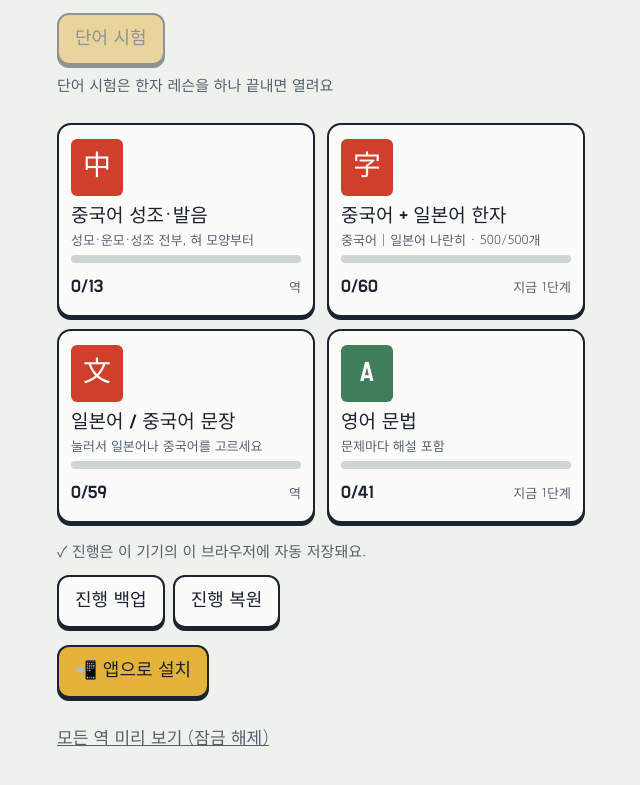
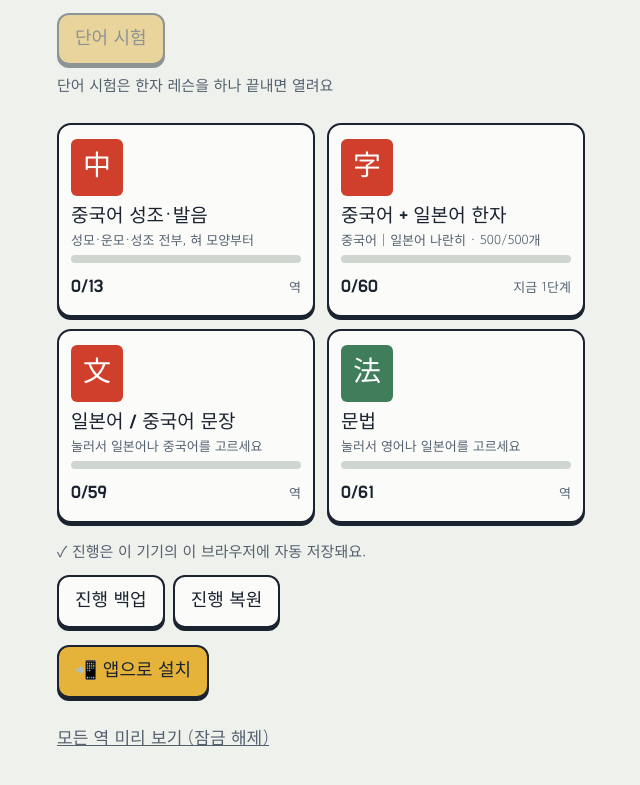
Before and after one commit to dyson-git/lang-quest, a plain HTML site: page index.html in a window 1280 px wide. Shown: the part 155-940 px from the top of the page, without its empty margins (319-959 px from the left). Drawn offline with Linux system fonts and the light colour scheme.

Commit message:
문법 묶음: 영어/일본어 기초문법 선택, 일본어 기초문법 20레슨 추가
Co-Authored-By: Claude Sonnet 5.5 <noreply@anthropic.com>

```diff
--- /dev/null
+++ b/data/jg.js
@@ -0,0 +1,163 @@
+// 일본어 기초문법. 영어 문법 레슨(EN_LESSONS)과 같은 모양: { id, title, intro, quiz: [{ q, c, a, x }] }
+window.JG_LESSONS = [
+  { id: "g1", title: "1단계 · 〜です (A는 B입니다)", intro: "일본어 문장은 'A は B です'. 은/는은 は(와로 읽음), 입니다는 です. 의문문은 끝에 か를 붙입니다.",
+    quiz: [
+      { q: "저는 학생입니다. → わたし___ がくせいです。", c: ["は", "を", "に"], a: 0, x: "'~은/는'은 は. 글자는 は지만 소리는 'wa'." },
+      { q: "'입니다'에 해당하는 말은?", c: ["です", "ます", "ない"], a: 0, x: "명사 뒤에 붙는 정중한 '~입니다'는 です." },
+      { q: "학생입니까? → がくせいです___", c: ["よ", "か", "ね"], a: 1, x: "문장 끝에 か를 붙이면 질문이 됩니다. 물음표는 없어도 됩니다." },
+      { q: "'~이/가 아닙니다'는? → がくせい___", c: ["じゃ ありません", "です か", "ます"], a: 0, x: "명사의 부정은 じゃ ありません (딱딱하게는 では ありません)." },
+      { q: "'저는 한국인입니다'로 맞는 것은?", c: ["わたしは かんこくじんです", "わたしを かんこくじんです", "わたしは かんこくじんます"], a: 0, x: "は + 명사 + です. ます는 동사 뒤에 붙습니다." }
+    ] },
+  { id: "g2", title: "1단계 · 조사 は / が / を / の", intro: "조사는 명사 뒤에 붙어 역할을 알려줍니다. は(주제), が(주어·대상), を(목적어), の(~의).",
+    quiz: [
+      { q: "물을 마십니다 → みず___ のみます。", c: ["を", "が", "の"], a: 0, x: "마시는 대상(목적어)에는 を. 소리는 'o'." },
+      { q: "저의 책 → わたし___ ほん", c: ["は", "の", "を"], a: 1, x: "'~의'는 の. わたしの ほん." },
+      { q: "고양이가 있습니다 → ねこ___ います。", c: ["が", "を", "の"], a: 0, x: "존재를 말할 때 있는 것은 が로 나타냅니다." },
+      { q: "책을 읽습니다 → ほん___ よみます。", c: ["の", "を", "は"], a: 1, x: "읽는 대상이므로 を." },
+      { q: "'오늘은 덥다'의 '은'은? → きょう___ あつい。", c: ["は", "を", "へ"], a: 0, x: "화제를 꺼내는 '~은/는'은 は." }
+    ] },
+  { id: "g3", title: "1단계 · これ / それ / あれ / どれ", intro: "이것·그것·저것·어느 것. 말하는 사람과 듣는 사람 중 누구에게 가까운가로 나뉩니다.",
+    quiz: [
+      { q: "이것은 뭐예요? → ___は なんですか。(내 가까이)", c: ["これ", "それ", "あれ"], a: 0, x: "말하는 사람 가까이에 있는 것은 これ." },
+      { q: "상대방 가까이에 있는 것은?", c: ["これ", "それ", "あれ"], a: 1, x: "듣는 사람 쪽은 それ." },
+      { q: "둘 다에게서 먼 것은?", c: ["あれ", "それ", "どれ"], a: 0, x: "양쪽 모두에게서 먼 것은 あれ." },
+      { q: "'어느 것'은?", c: ["どれ", "どこ", "だれ"], a: 0, x: "どれ=어느 것, どこ=어디, だれ=누구." },
+      { q: "'이 책'처럼 명사를 꾸밀 때는? → ___ ほん", c: ["これ", "この", "ここ"], a: 1, x: "명사 앞에서는 この·その·あの·どの. これ는 단독으로만 씁니다." }
+    ] },
+  { id: "g4", title: "1단계 · 동사 〜ます (정중형)", intro: "일본어 동사는 끝에 ます를 붙이면 정중한 말이 됩니다. 부정은 ません, 의문은 か.",
+    quiz: [
+      { q: "먹습니다 → たべ___", c: ["ます", "です", "ない"], a: 0, x: "동사 정중형은 ます. たべます." },
+      { q: "먹지 않습니다 → たべ___", c: ["ません", "じゃ ありません", "ません か"], a: 0, x: "동사의 부정 정중형은 ません." },
+      { q: "갑니까? → いき___", c: ["ますか", "ですか", "ませんか"], a: 0, x: "ます + か. いきますか." },
+      { q: "ます는 어디에 붙나요?", c: ["동사", "명사", "い형용사"], a: 0, x: "명사엔 です, 동사엔 ます." },
+      { q: "'가지 않습니다'로 맞는 것은?", c: ["いきません", "いきじゃ ありません", "いきないです"], a: 0, x: "いきます의 부정은 いきません." }
+    ] },
+  { id: "g5", title: "1단계 · い형용사", intro: "끝이 い로 끝나는 형용사. 그대로 명사를 꾸미고, 정중하게는 뒤에 です. 부정은 い를 くない로.",
+    quiz: [
+      { q: "맛있습니다 → おいし___", c: ["いです", "ですい", "なです"], a: 0, x: "おいしい + です. い형용사는 い를 지우지 않고 です를 붙입니다." },
+      { q: "맛있지 않습니다 → おいし___", c: ["くないです", "じゃないです", "ないです"], a: 0, x: "い를 くない로: おいしくないです." },
+      { q: "'비싼 책' → ___ ほん", c: ["たかい", "たかな", "たかく"], a: 0, x: "い형용사는 그대로 명사 앞에 옵니다. たかい ほん." },
+      { q: "'좋다'의 부정은? (불규칙)", c: ["よくない", "いくない", "よいない"], a: 0, x: "いい는 활용할 때 よい 기반: よくない." },
+      { q: "다음 중 い형용사는?", c: ["あつい", "きれい", "しずか"], a: 0, x: "きれい는 い로 끝나지만 な형용사. あつい(덥다)가 い형용사." }
+    ] },
+  { id: "g6", title: "2단계 · 장소 조사 に / で / へ", intro: "に는 도착점·존재 위치·시각, で는 행동이 일어나는 장소·수단, へ는 방향(へ는 'e'로 읽음).",
+    quiz: [
+      { q: "학교에 갑니다 → がっこう___ いきます。", c: ["に", "で", "を"], a: 0, x: "가는 도착점은 に (へ도 가능)." },
+      { q: "도서관에서 공부합니다 → としょかん___ べんきょうします。", c: ["で", "に", "が"], a: 0, x: "행동이 일어나는 장소는 で." },
+      { q: "버스로 갑니다 → バス___ いきます。", c: ["で", "に", "を"], a: 0, x: "수단·도구도 で." },
+      { q: "7시에 일어납니다 → しちじ___ おきます。", c: ["に", "で", "へ"], a: 0, x: "시각을 가리킬 때는 に." },
+      { q: "방향 조사 へ의 읽는 법은?", c: ["え(e)", "へ(he)", "お(o)"], a: 0, x: "조사로 쓰일 때 へ는 'e'로 읽습니다." }
+    ] },
+  { id: "g7", title: "2단계 · あります / います (있다)", intro: "생물(사람·동물)은 います, 물건·식물은 あります. 있는 것은 が로 나타냅니다.",
+    quiz: [
+      { q: "고양이가 있습니다 → ねこが ___", c: ["います", "あります", "です"], a: 0, x: "동물은 います." },
+      { q: "책상이 있습니다 → つくえが ___", c: ["あります", "います", "ですます"], a: 0, x: "물건은 あります." },
+      { q: "'~에 있다' 장소를 나타내는 조사는? → こうえん___ います。", c: ["に", "で", "を"], a: 0, x: "존재하는 장소는 に." },
+      { q: "'없습니다'(물건)는?", c: ["ありません", "いません", "ないです"], a: 0, x: "あります의 부정은 ありません. (ないです도 가능)" },
+      { q: "'친구가 없습니다'는?", c: ["ともだちが いません", "ともだちが ありません", "ともだちを いません"], a: 0, x: "사람이므로 いません. 주어 조사는 が." }
+    ] },
+  { id: "g8", title: "2단계 · 과거형 (〜ました / 〜でした)", intro: "동사는 ます→ました, 명사는 です→でした. 부정 과거는 ませんでした / じゃ ありませんでした.",
+    quiz: [
+      { q: "먹었습니다 → たべ___", c: ["ました", "ます", "ません"], a: 0, x: "과거 정중형은 ました." },
+      { q: "가지 않았습니다 → いき___", c: ["ませんでした", "ましたない", "ませんした"], a: 0, x: "부정 과거: ませんでした." },
+      { q: "어제는 비였습니다 → きのうは あめ___", c: ["でした", "です", "ました"], a: 0, x: "명사 과거는 でした." },
+      { q: "'학생이 아니었습니다'는? → がくせい___", c: ["じゃ ありませんでした", "ませんでした", "じゃ ありません"], a: 0, x: "명사 부정 과거는 じゃ ありませんでした." },
+      { q: "'봤습니다'의 정중 과거형은? (みます)", c: ["みました", "みでした", "みました です"], a: 0, x: "みます → みました." }
+    ] },
+  { id: "g9", title: "2단계 · な형용사", intro: "しずか・きれい처럼 명사 앞에서 な가 붙는 형용사. 정중형은 です, 부정은 じゃ ありません.",
+    quiz: [
+      { q: "조용한 방 → しずか___ へや", c: ["な", "の", "い"], a: 0, x: "な형용사는 명사 앞에서 な가 붙습니다." },
+      { q: "깨끗합니다 → きれい___", c: ["です", "いです", "くです"], a: 0, x: "な형용사 + です. い를 쓰지 않습니다." },
+      { q: "유명하지 않습니다 → ゆうめい___", c: ["じゃ ありません", "くないです", "ません"], a: 0, x: "な형용사 부정은 명사와 같이 じゃ ありません." },
+      { q: "'좋아하는 음식' → ___ たべもの", c: ["すきな", "すきい", "すきの"], a: 0, x: "すき는 な형용사: すきな たべもの." },
+      { q: "な형용사가 아닌 것은?", c: ["たかい", "べんり", "すてき"], a: 0, x: "たかい(높다/비싸다)는 い형용사." }
+    ] },
+  { id: "g10", title: "3단계 · て형으로 연결하기", intro: "て형은 동작을 이어 말하거나 부탁할 때 쓰는 기본형. ます형 규칙: 〜ます→〜て (ぐ·む·ぶ는 で).",
+    quiz: [
+      { q: "먹고 가다 → たべ___ いく", c: ["て", "た", "ます"], a: 0, x: "한 동작 뒤에 이어질 때는 て." },
+      { q: "かく(쓰다)의 て형은?", c: ["かいて", "かきて", "かって"], a: 0, x: "く로 끝나면 いて. かいて." },
+      { q: "のむ(마시다)의 て형은?", c: ["のんで", "のみて", "のって"], a: 0, x: "む·ぶ·ぬ는 んで. のんで." },
+      { q: "いく(가다)의 て형은? (예외)", c: ["いって", "いいて", "いきて"], a: 0, x: "いく는 예외로 いって." },
+      { q: "'~해 주세요'는? → みせ___ ください", c: ["て", "ます", "た"], a: 0, x: "て형 + ください = ~해 주세요." }
+    ] },
+  { id: "g11", title: "3단계 · 〜ている (하고 있다)", intro: "て형 + いる. 지금 진행 중인 동작이나 계속되는 상태를 나타냅니다.",
+    quiz: [
+      { q: "먹고 있습니다 → たべ___ います", c: ["て", "ない", "た"], a: 0, x: "たべています. て형 + います." },
+      { q: "'비가 내리고 있다'는?", c: ["あめが ふっている", "あめが ふる いる", "あめが ふって ある"], a: 0, x: "ふる의 て형 ふって + いる." },
+      { q: "'결혼했다(지금 상태)'는?", c: ["けっこんしている", "けっこんする", "けっこんした いる"], a: 0, x: "결과가 이어지는 상태도 〜ている." },
+      { q: "'살고 있다'는? (すむ)", c: ["すんでいる", "すみている", "すっている"], a: 0, x: "む → んで. すんでいる." },
+      { q: "일상 질문 '지금 뭐 하고 있어요?'는?", c: ["いま なにを していますか", "いま なにを しますか いる", "いま なにが していますか"], a: 0, x: "しています + か. 목적어에는 を." }
+    ] },
+  { id: "g12", title: "3단계 · 〜たい (하고 싶다)", intro: "ます형에서 ます를 빼고 たい를 붙이면 '하고 싶다'. たい는 い형용사처럼 활용합니다.",
+    quiz: [
+      { q: "먹고 싶다 → たべ___", c: ["たい", "たく", "ない"], a: 0, x: "ます형 어간 + たい: たべたい." },
+      { q: "가고 싶지 않다 → いき___", c: ["たくない", "ないたい", "たいない"], a: 0, x: "たい는 い형용사라서 い를 くない로: いきたくない." },
+      { q: "'물을 마시고 싶어요'의 조사는? → みず___ のみたいです", c: ["が / を", "に", "で"], a: 0, x: "〜たい 앞의 목적어는 を 또는 が." },
+      { q: "'가고 싶었다'는?", c: ["いきたかった", "いきたいだった", "いきたくた"], a: 0, x: "い형용사 과거: い → かった." },
+      { q: "〜たい를 쓸 수 있는 사람은 주로?", c: ["말하는 사람(나)", "제3자 아무나", "누구도 못 씀"], a: 0, x: "자기 바람을 말할 때 씁니다. 남의 바람은 〜たがっている." }
+    ] },
+  { id: "g13", title: "3단계 · 이유 から / ので, 부탁 てください", intro: "から·ので는 '~이니까', てもいいですか는 '~해도 되나요', てはいけません은 '~하면 안 됩니다'.",
+    quiz: [
+      { q: "비가 오니까 안 갑니다 → あめですから ___", c: ["いきません", "いきます", "いきたい"], a: 0, x: "이유(から) 뒤에 결과가 이어집니다." },
+      { q: "'~해도 됩니까?'는? → みて___ いいですか", c: ["も", "は", "が"], a: 0, x: "て형 + も いいですか." },
+      { q: "'여기서 사진을 찍으면 안 됩니다'는?", c: ["ここで とっては いけません", "ここで とっても いけません", "ここで とるは いけません"], a: 0, x: "て형 + は いけません = ~하면 안 됩니다." },
+      { q: "から와 ので의 차이로 맞는 것은?", c: ["ので가 더 부드럽고 정중하다", "から가 더 정중하다", "둘은 뜻이 반대다"], a: 0, x: "둘 다 이유를 말하지만 ので가 완곡해서 사과·부탁에 자주 쓰입니다." },
+      { q: "'조금 기다려 주세요'는?", c: ["ちょっと まって ください", "ちょっと まちます ください", "ちょっと まって です"], a: 0, x: "まつ의 て형 まって + ください." }
+    ] },
+  { id: "g14", title: "4단계 · 동사 세 종류와 사전형", intro: "동사는 1그룹(る 외로 끝남·일부 る), 2그룹(いる/える+る), 3그룹(する・くる). 사전형은 끝이 う단 소리.",
+    quiz: [
+      { q: "たべる(먹다)는 몇 그룹?", c: ["2그룹", "1그룹", "3그룹"], a: 0, x: "えるで 끝나는 대부분은 2그룹. ます형은 たべます." },
+      { q: "のむ(마시다)는 몇 그룹?", c: ["1그룹", "2그룹", "3그룹"], a: 0, x: "む로 끝나면 1그룹. ます형은 のみます." },
+      { q: "불규칙 동사(3그룹)는?", c: ["する・くる", "たべる・みる", "のむ・かく"], a: 0, x: "する와 くる 둘뿐입니다." },
+      { q: "いきます의 사전형은?", c: ["いく", "いきる", "いくる"], a: 0, x: "1그룹은 ます 앞 い단 소리를 う단으로: いき → いく." },
+      { q: "みます(보다)의 사전형은?", c: ["みる", "む", "みく"], a: 0, x: "2그룹은 ます를 빼고 る: みる." }
+    ] },
+  { id: "g15", title: "4단계 · ない형 (부정)", intro: "친한 사이에서 쓰는 부정. 1그룹은 끝 う단을 あ단으로 바꾸고 ない, 2그룹은 る를 빼고 ない.",
+    quiz: [
+      { q: "たべる의 ない형은?", c: ["たべない", "たべらない", "たばない"], a: 0, x: "2그룹은 る를 빼고 ない." },
+      { q: "のむ의 ない형은?", c: ["のまない", "のみない", "のめない"], a: 0, x: "1그룹: む → ま + ない." },
+      { q: "いく의 ない형은?", c: ["いかない", "いけない", "いくない"], a: 0, x: "く → か + ない." },
+      { q: "'する'의 ない형은? (불규칙)", c: ["しない", "すない", "さない"], a: 0, x: "する → しない, くる → こない." },
+      { q: "'ある'(있다, 물건)의 ない형은? (예외)", c: ["ない", "あらない", "あない"], a: 0, x: "ある의 부정은 ない 하나뿐입니다." }
+    ] },
+  { id: "g16", title: "4단계 · た형 (과거)와 〜たことがある", intro: "た형은 て형의 て→た, で→だ. 'た형 + ことがある'는 ~한 적이 있다.",
+    quiz: [
+      { q: "たべる의 た형은?", c: ["たべた", "たべって", "たべだ"], a: 0, x: "たべて → たべた." },
+      { q: "のむ의 た형은?", c: ["のんだ", "のんた", "のみだ"], a: 0, x: "て형이 のんで이므로 のんだ." },
+      { q: "'일본에 간 적이 있다'는?", c: ["にほんに いった ことが ある", "にほんに いく ことが ある", "にほんに いって ことが ある"], a: 0, x: "과거 경험은 た형 + ことがある." },
+      { q: "'한 적이 없다'는? → みた ことが ___", c: ["ない", "ありません です", "いない"], a: 0, x: "ことが ない / ありません." },
+      { q: "いく의 た형은? (예외)", c: ["いった", "いいた", "いきた"], a: 0, x: "て형이 いって이므로 いった." }
+    ] },
+  { id: "g17", title: "4단계 · 가능형과 〜ことができる", intro: "'~할 수 있다'. 동사 사전형 + ことができる, 또는 가능 동사 (みえる/きこえる/できる)로 말합니다.",
+    quiz: [
+      { q: "'일본어를 말할 수 있다'는?", c: ["にほんごを はなす ことが できる", "にほんごを はなした ことが できる", "にほんごを はなして できる"], a: 0, x: "사전형 + ことが できる." },
+      { q: "'수영을 못 한다'는?", c: ["およぐ ことが できない", "およぐ ことが ない", "およぎが ない"], a: 0, x: "できる의 부정 できない." },
+      { q: "たべる의 가능형은?", c: ["たべられる", "たべれる", "たべるできる"], a: 0, x: "2그룹: る → られる. たべられる (줄여서 たべれる도 흔함)." },
+      { q: "のむ의 가능형은?", c: ["のめる", "のまれる", "のみられる"], a: 0, x: "1그룹: む → め + る." },
+      { q: "'보인다'를 가리키는 말은?", c: ["みえる", "みれる", "みる"], a: 0, x: "자연히 눈에 들어오면 みえる, 들리면 きこえる." }
+    ] },
+  { id: "g18", title: "4단계 · 의지형·권유 〜ましょう / 〜よう", intro: "'~합시다·~하자'. ます형은 ましょう, 친한 사이는 의지형(1그룹 う단→お단+う, 2그룹 る→よう).",
+    quiz: [
+      { q: "같이 갑시다 → いっしょに いき___", c: ["ましょう", "ましたう", "ますよう"], a: 0, x: "ます → ましょう." },
+      { q: "たべる의 의지형은?", c: ["たべよう", "たべろう", "たべおう"], a: 0, x: "2그룹은 る를 빼고 よう." },
+      { q: "いく의 의지형은?", c: ["いこう", "いくよう", "いきょう"], a: 0, x: "1그룹: く → こう." },
+      { q: "'~하지 않을래요?'는? → いき___", c: ["ませんか", "ましょうか ない", "ないですか"], a: 0, x: "ませんか는 '~하지 않을래요?'라는 가벼운 권유." },
+      { q: "'~할까요?'(제안)는? → のみ___", c: ["ましょうか", "ませんか ですか", "ましたか"], a: 0, x: "ましょうか는 '~할까요?'." }
+    ] },
+  { id: "g19", title: "5단계 · 조건 〜たら / 〜ば / 〜と", intro: "'~하면'. たら는 가장 두루 쓰고, ば는 가정, と는 자연스러운 결과·습관을 말할 때 씁니다.",
+    quiz: [
+      { q: "'비가 오면 안 갑니다' → あめが ふっ___ いきません", c: ["たら", "ば", "ながら"], a: 0, x: "た형 + ら. 가장 폭넓은 '~하면'." },
+      { q: "'봄이 되면 꽃이 핀다' (자연 결과) → はるに なる___ はなが さく", c: ["と", "ので", "から"], a: 0, x: "필연적 결과는 と." },
+      { q: "いく의 ば형은?", c: ["いけば", "いかば", "いきば"], a: 0, x: "1그룹: 끝을 え단으로 + ば." },
+      { q: "'시간이 있으면 와 주세요'에 가장 알맞은 것은?", c: ["じかんが あったら きてください", "じかんが あると きてください", "じかんが あるから きてください"], a: 0, x: "부탁·의뢰에는 と를 쓰지 않고 たら를 씁니다." },
+      { q: "'봄이 오다'를 가정으로 '~하면'으로 쓰고 싶을 때 가장 일반적인 형태는?", c: ["くれば", "きたら", "くたら"], a: 1, x: "くる의 た형 きた + ら = きたら." }
+    ] },
+  { id: "g20", title: "5단계 · 수동·사역·경어 맛보기", intro: "'~당하다(수동)', '~시키다(사역)', 그리고 윗사람에게 쓰는 경어. 구조만 눈에 익혀 두세요.",
+    quiz: [
+      { q: "たべる의 수동형은?", c: ["たべられる", "たべさせる", "たべない"], a: 0, x: "2그룹: る → られる (가능형과 같은 모양)." },
+      { q: "たべる의 사역형은?", c: ["たべさせる", "たべられる", "たべたい"], a: 0, x: "2그룹: る → させる (먹게 하다)." },
+      { q: "'(윗사람이) 드십니다'의 높임말은?", c: ["めしあがる", "たべる", "いただく"], a: 0, x: "존경어 めしあがる. いただく는 '제가 먹다'의 겸양어." },
+      { q: "'저는 ~라고 합니다'(자기소개)는?", c: ["〜と もうします", "〜と いわれます", "〜と いう です"], a: 0, x: "もうします는 いいます의 겸양 표현." },
+      { q: "'있으십니다'(손님)는?", c: ["いらっしゃる", "おる", "ござる"], a: 0, x: "いる의 존경어 いらっしゃる. おる는 겸양." }
+    ] }
+];
```
Also changed, not shown: app.js (+6 -4 lines), index.html (+1 -0 lines).
